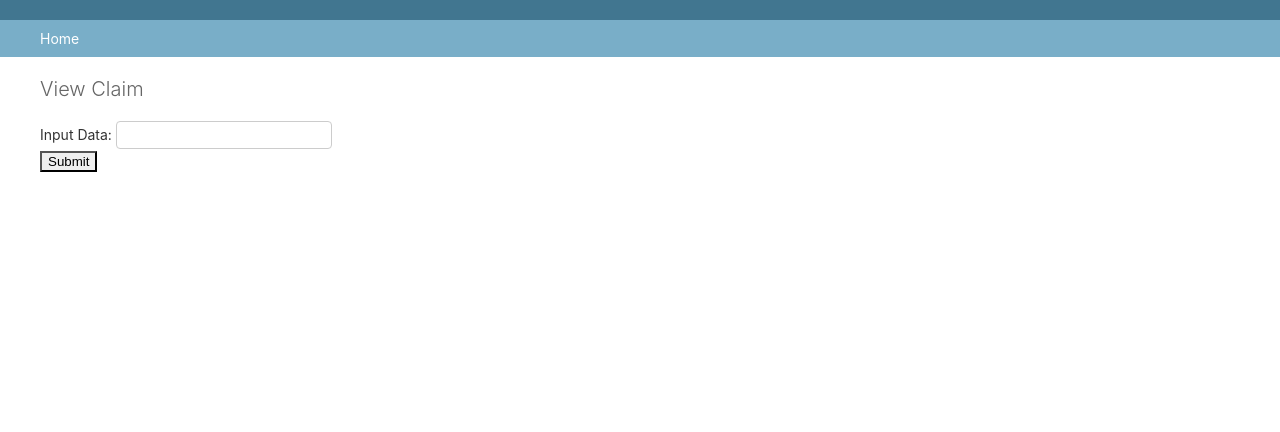
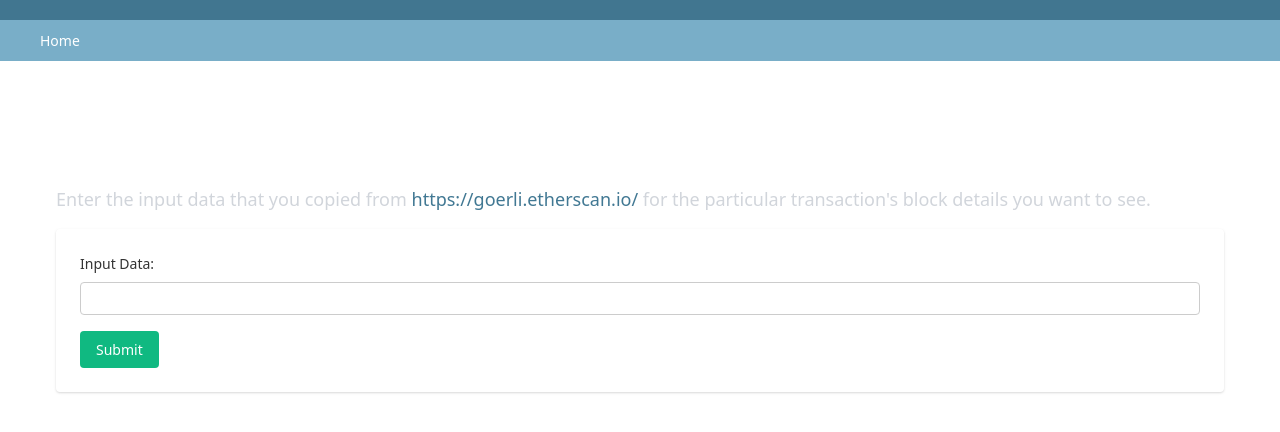
Before and after one commit to samizaman/ClaimLink, a Django app: page /admin_view_claim/ in a window 1280 px wide. Shown: the top 432 px of the page. Run offline with Django 4.2, Linux system fonts and the light colour scheme; the visitor is signed in with stand-in values (Sample User, id 1).

Commit message:
add tailwind styling to admin_view_claim.html

```diff
--- a/templates/admin/base_site.html
+++ b/templates/admin/base_site.html
@@ -2,5 +2,5 @@
 
 {% block userlinks %}
     {{ block.super }}
-    / <a href="{% url 'admin_view_claim' %}" class="text-blue-500 px-4 py-3">View Claim</a>
+    / <a href="{% url 'admin_view_claim' %}">View Claim</a>
 {% endblock %}
--- a/templates/admin_view_claim.html
+++ b/templates/admin_view_claim.html
@@ -2,24 +2,29 @@
 
 {% block title %}View Claim - Admin{% endblock %}
 
+{% block extrastyle %}
+    <link href="https://cdn.jsdelivr.net/npm/tailwindcss@2.2.16/dist/tailwind.min.css" rel="stylesheet">
+{% endblock %}
+
 {% block content %}
     <div class="container mx-auto px-4 py-12">
-        <h1 class="text-2xl font-semibold text-gray-900 mb-6">View Claim</h1>
+        <h1 class="text-2xl font-semibold text-white mb-6">View Claim</h1>
+        <p class="text-lg text-gray-300 mb-4">Enter the input data that you copied from <a href="https://goerli.etherscan.io/" target="_blank" class="text-blue-400 hover:text-blue-500">https://goerli.etherscan.io/</a> for the particular transaction's block details you want to see.</p>
 
-        <form action="{% url 'admin_view_claim' %}" method="POST" class="bg-white p-6 rounded shadow">
+        <form action="{% url 'admin_view_claim' %}" method="POST" class="bg-inherit p-6 rounded shadow">
             {% csrf_token %}
             <div class="mb-4">
                 <label for="input_data" class="block mb-2">Input Data:</label>
                 <input type="text" id="input_data" name="input_data" class="w-full p-2 border rounded" required>
         </div>
         <button type="submit"
-                    class="bg-blue-500 hover:bg-blue-600 text-white py-2 px-4 rounded transition duration-200 ease-in-out">
+                class="bg-green-500 hover:bg-green-600 text-white py-2 px-4 rounded transition duration-200 ease-in-out">
             Submit
         </button>
     </form>
 
     {% if claim_data %}
-            <div class="mt-8 bg-white p-6 rounded shadow">
+        <div class="mt-8 bg-inherit p-6 rounded shadow">
             <h2 class="text-2xl font-bold mb-4">Claim Data</h2>
             <pre style="white-space: pre-wrap">{{ claim_data|safe }}</pre>
         </div>
```
Lines whose indentation alone changed are shown as unchanged.
